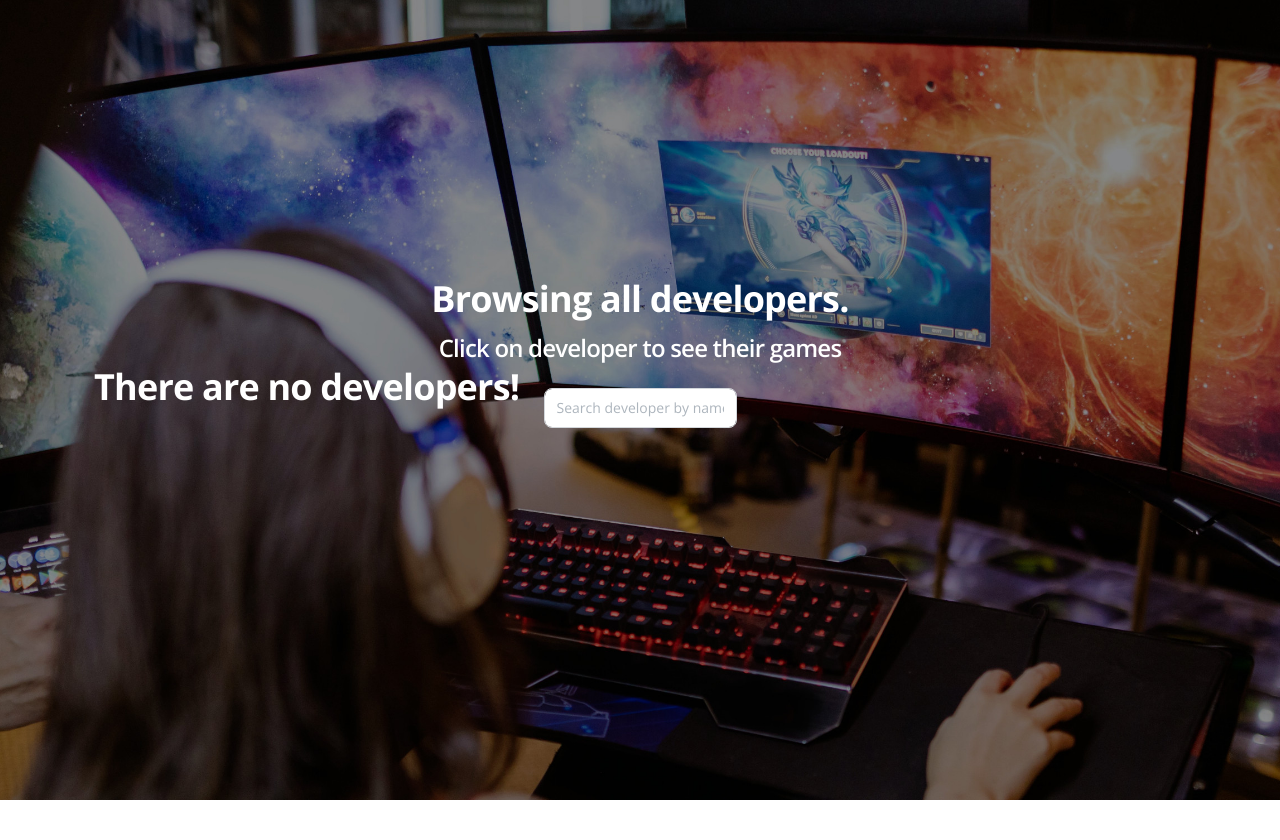
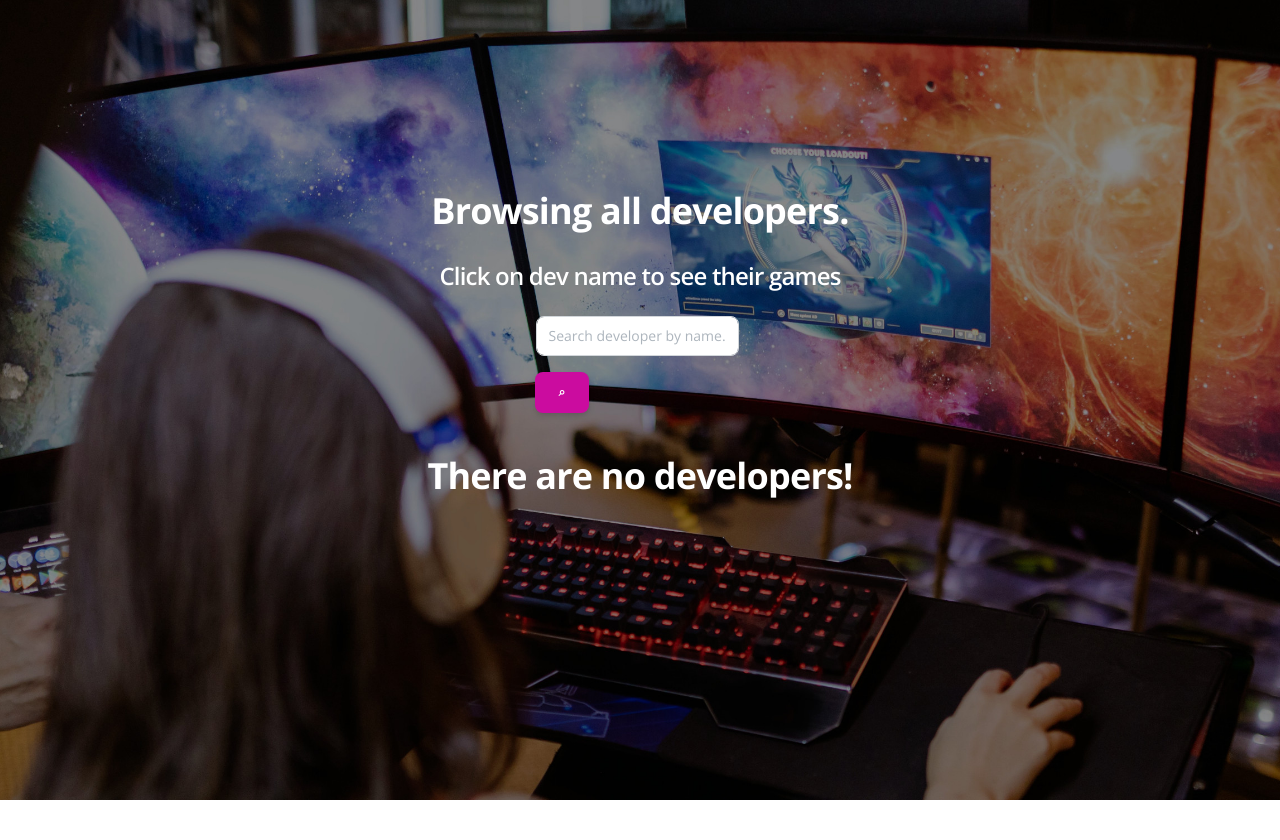
Before and after one commit to nsdNite/game_backlog_site, a Django app: page /developers/ in a window 1280 px wide. Shown: the part 73-913 px from the top of the page. Run offline with Django 5.2, Linux system fonts and the light colour scheme; data that the repository does not hold is empty; some libraries are stand-ins or nearby versions.

Commit message:
Update developer view and template

```diff
--- a/backlog/views.py
+++ b/backlog/views.py
@@ -10,7 +10,7 @@ from backlog.forms import (
     GameSearchForm,
     GamerSearchForm,
     GamerCreationForm,
-    GameCreationForm
+    GameCreationForm, DeveloperSearchForm
 )
 from backlog.models import (
     Developer,
@@ -137,8 +137,20 @@ class DeveloperListView(generic.ListView):
     model = Developer
     paginate_by = 10
 
+    def get_context_data(self, *, object_list=None, **kwargs):
+        context = super(DeveloperListView, self).get_context_data(**kwargs)
+        name = self.request.GET.get("name", "")
+        context["search_form"] = DeveloperSearchForm(
+            initial={"name": name}
+        )
+        return context
+
     def get_queryset(self):
-        return Developer.objects.exclude(id=1)
+        queryset = Developer.objects.exclude(id=1)
+        form = DeveloperSearchForm(self.request.GET)
+        if form.is_valid():
+            return queryset.filter(name__icontains=form.cleaned_data["name"])
+        return self.queryset
 
 
 class DeveloperDetailView(
--- a/templates/backlog/developer_list.html
+++ b/templates/backlog/developer_list.html
@@ -1,4 +1,5 @@
 {% extends 'layouts/base_sections.html' %}
+{% load crispy_forms_filters %}
 {% load static %}
 
 {% block content %}
@@ -8,11 +9,16 @@
       <div class="row">
         <div class="col-lg-7 text-center mx-auto">
           <h2 class="text-white pt-3 mt-n7">Browsing all developers.</h2>
-          <h4 class="text-white pt-5  mt-n5">Click on developer to see their games</h4>
-          <div class="row text-center py-3 mt-1">
-            <div class="col-4 mx-auto">
-              <input type="text" placeholder="Search developer by name..." class="form-control">
-            </div>
+          <h4 class="text-white pt-2 mt-3 mb-4">Click on dev name to see their games</h4>
+          <div class="col-4 mx-auto">
+            <form method="GET" action="" class="form-inline">
+              <div class="input-group">
+                {{ search_form|crispy }}
+                <div class="input-group-append">
+                  <button type="submit" class="btn btn-primary">⌕</button>
+                </div>
+              </div>
+            </form>
           </div>
         </div>
       </div>
@@ -58,7 +64,9 @@
         </table>
 
       {% else %}
-        <h2 class="text-white pt-3 mt-n7">There are no developers!</h2>
+        <div class="container mt-4 d-flex align-items-center justify-content-center">
+          <h2 class="text-white">There are no developers!</h2>
+        </div>
       {% endif %}
       {% block pagination %}
         {% include "includes/pagination.html" %}
```
